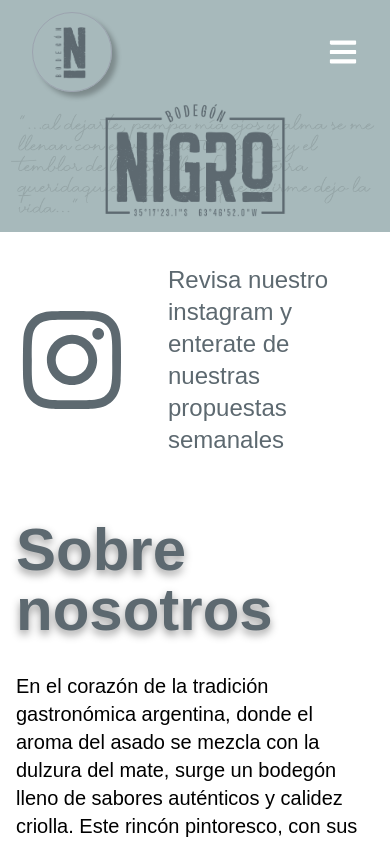
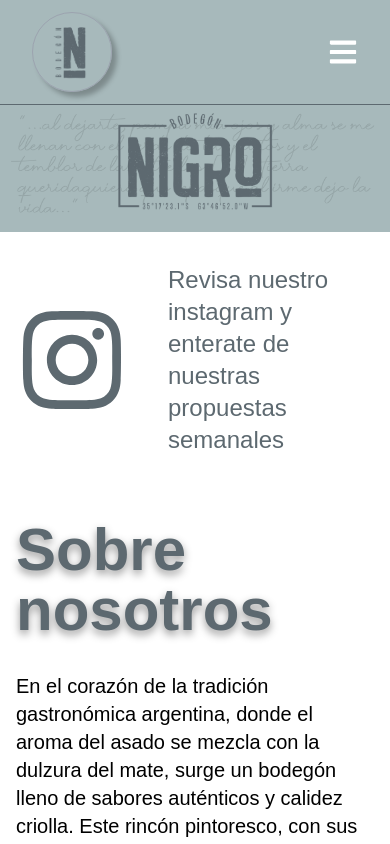
Before and after one commit to facuareosa/nigro_web, a React (Vite) app: page / in a window 390 px wide. Shown: the top 844 px of the page. Built offline with nearby package versions, Linux system fonts and the light colour scheme; a web font is replaced by a local one.

Commit message:
navbar fixed

```diff
--- a/src/App.css
+++ /dev/null
@@ -1,3 +0,0 @@
-.slick-prev::before, .slick-next::before{
-    font-size: 3rem;
-}
--- a/src/index.css
+++ b/src/index.css
@@ -2,7 +2,9 @@
 @tailwind components;
 @tailwind utilities;
 
-
+body{
+    padding-top: 8.5rem;
+}
 /* Estilo de flechas slider */
 .slick-prev::before, .slick-next::before{
     color: #5D6970;
@@ -16,6 +18,9 @@
     .slick-next::before {
         display: none;
     }
+    body{
+        padding-top: 6.5rem;
+    }
 }
 /* Animación de menú */
 .blur-in-expand{animation:blur-in-expand 0.4s linear both}
--- a/src/sections/Banner.jsx
+++ b/src/sections/Banner.jsx
@@ -18,7 +18,7 @@ function Banner() {
     <section className='bg-custom-lightblue flex justify-center'>
         <div className='flex relative justify-center w-full max-w-7xl h-32 md:h-96 overflow-visible'>
             <img src={nigroFrase} alt="Fondo" className='absolute opacity-10 w-full max-h-32 md:max-h-96 md:h-96' />
-            <img src={nigroLogo} alt="logo bodegón nigro" className={`absolute inset-1/2 transform -translate-x-1/2 -translate-y-[57%] h-28 md:h-80 transition-all duration-[2s] ${displayLogo ? 'opacity-100 scale-100' : 'opacity-0 scale-150'}`} />
+            <img src={nigroLogo} alt="logo bodegón nigro" className={`absolute inset-1/2 transform -translate-x-1/2 -translate-y-[57%] h-24 md:h-80 transition-all duration-[2s] ${displayLogo ? 'opacity-100 scale-100' : 'opacity-0 scale-0'}`} />
         </div>
     </section>
   );
--- a/src/sections/Navbar.jsx
+++ b/src/sections/Navbar.jsx
@@ -12,7 +12,7 @@ function Navbar() {
   }
 
   return (
-    <header className="bg-custom-lightblue flex justify-center overflow-visible">
+    <header className="bg-custom-lightblue border-b border-solid border-custom-gray flex justify-center overflow-visible fixed w-full top-0 z-50">
       <div className="w-full max-w-7xl py-3 grid grid-cols-2 md:grid-cols-3 items-center font-saira font-bold text-white overflow-visible">
 
           <img
```
